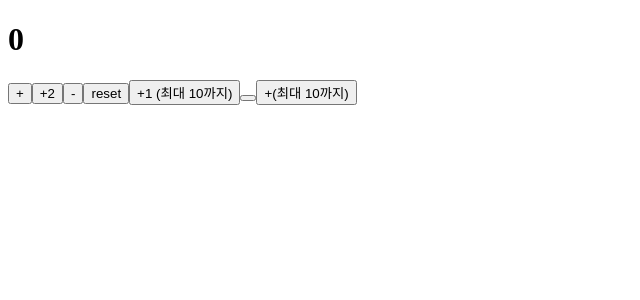
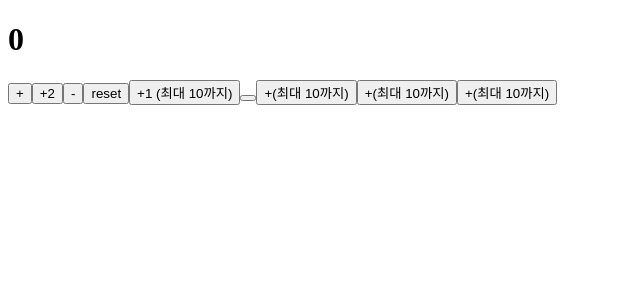
Before and after one commit to xodbs0810/Programming_3204, a React (Vite) app: page / in a window 1280 px wide. Shown: the top 300 px of the page, without its empty margins (0-640 px from the left). Built offline with nearby package versions, Linux system fonts and the light colour scheme.

Commit message:
CounterApp plusMax10

```diff
--- a/src/CounterApp.jsx
+++ b/src/CounterApp.jsx
@@ -7,6 +7,12 @@
 function CounterApp() {
   //count-> 이전 또는 현재 갋, setCount-> count 값 변경 함수, 반드시 이걸 거쳐야 한다
   const [count, setCount] = useState(0)
+  function plusMax10() {
+    setCount((count) => {
+      if (count + 1 >= 10 ) return 10;
+      return count + 1;
+    })
+  }
 
   return (
     <>
@@ -20,7 +26,9 @@
       return count + 1;
     })}>+1 (최대 10까지)</button>
     <button onClick={() => setCount((count) => count + 1 >=10?10:count+1)}></button>{}
-     <button onClick={() => setCount((count) => Math.min(count + 1, 10))}>+(최대 10까지)</button>
+    <button onClick={() => setCount((count) => Math.min(count + 1, 10))}>+(최대 10까지)</button>
+    <button onClick={() => plusMax10()}>+(최대 10까지)</button>
+    <button onClick={plusMax10}>+(최대 10까지)</button>
     {/* <button onClick={setCount(count + 1)}>+</button>//Too many re-renders 에러*/}
     {/* <button
           className="counter"
```
